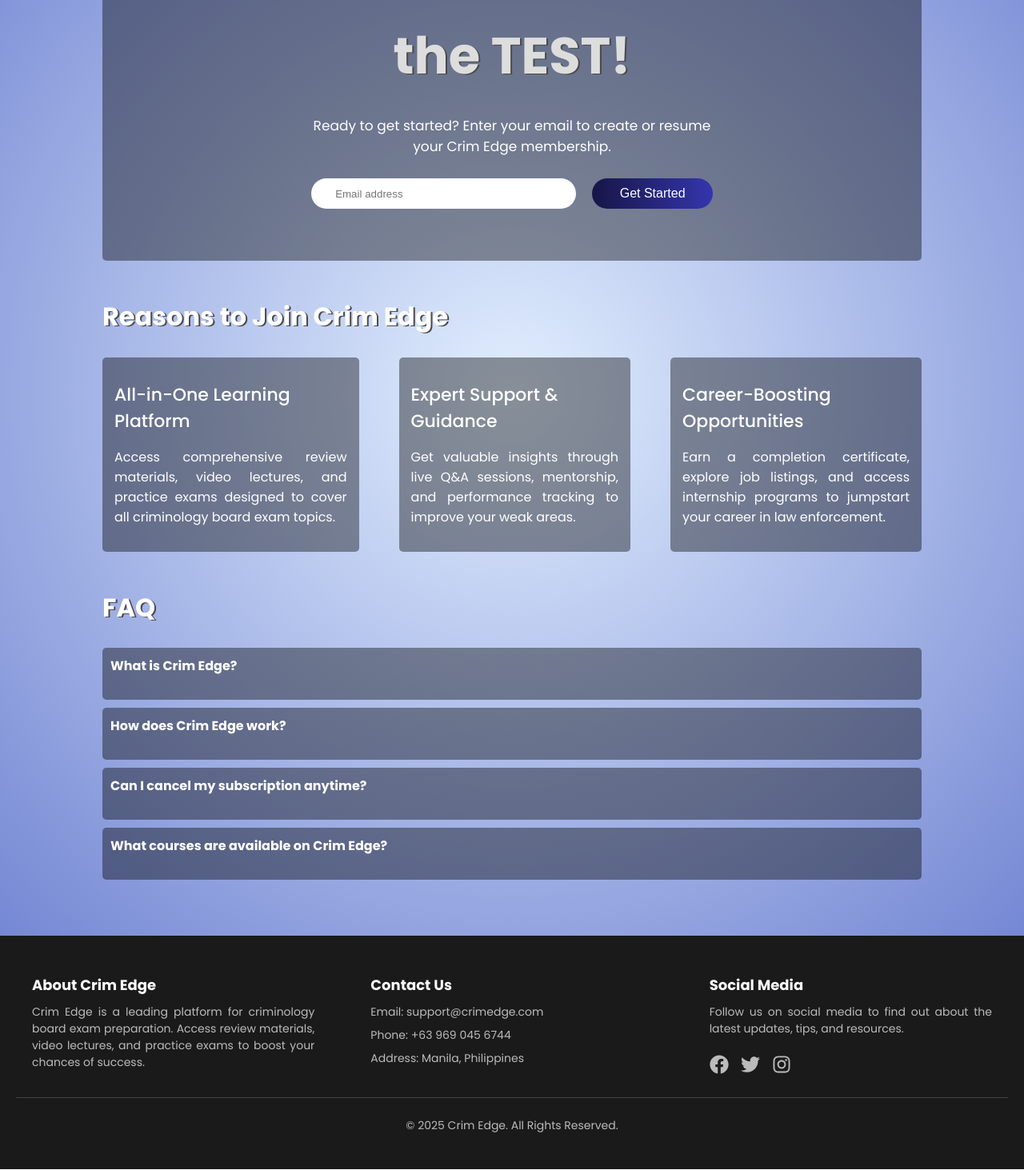
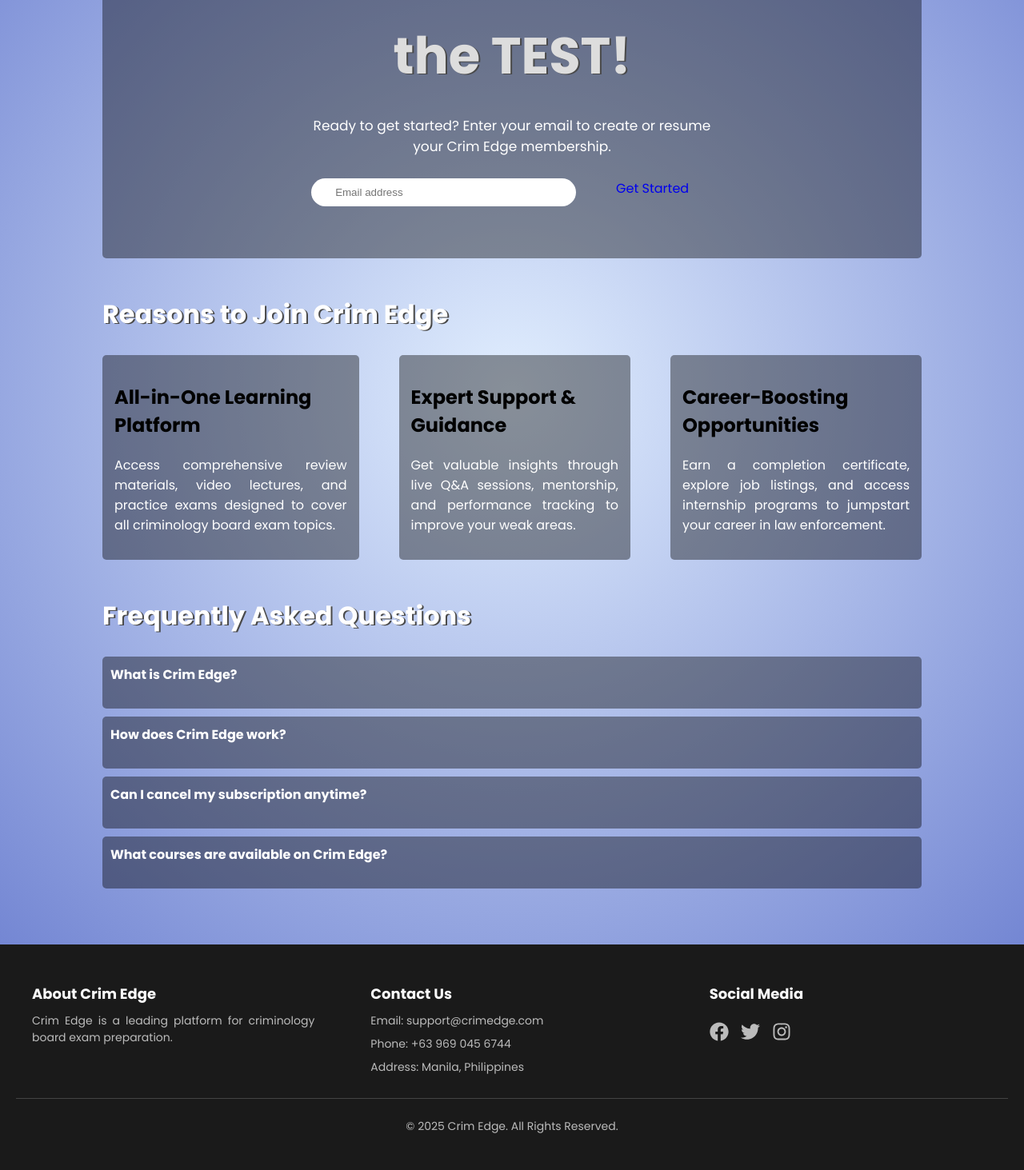
Before and after one commit to fudgeejane/CrimEdge, a React (Vite) app: page /landing in a window 1280 px wide. Shown: the part 480-1943 px from the top of the page at 80% size. Built offline with nearby package versions, Linux system fonts and the light colour scheme.

Commit message:
Update Landing.jsx

```diff
--- a/src/auth/Landing.jsx
+++ b/src/auth/Landing.jsx
@@ -1,8 +1,9 @@
-import { useState } from 'react';
+import { useState, useRef } from 'react';
 import { Link } from 'react-router-dom';
 import styles from './Landing.module.css';
 import { FaFacebook, FaTwitter, FaInstagram } from 'react-icons/fa';
-
+import gsap from 'gsap';
+import { useGSAP } from '@gsap/react';
 
 export default function Landing() {
   const [hoveredIndex, setHoveredIndex] = useState(null);
@@ -44,11 +45,51 @@ export default function Landing() {
     },
   ];
 
+  const headerRef = useRef(null);
+  const getStartedRef = useRef(null);
+  const joinSectionRef = useRef(null);
+  const faqRef = useRef(null);
+
+  // GSAP Animation
+  useGSAP(() => {
+    gsap.from(headerRef.current, {
+      y: -50,
+      opacity: 0,
+      duration: 1,
+      ease: 'power2.out',
+    });
+
+    gsap.from(getStartedRef.current, {
+      y: 50,
+      opacity: 0,
+      duration: 1,
+      delay: 0.3,
+      ease: 'power2.out',
+    });
+
+    gsap.from(joinSectionRef.current.children, {
+      opacity: 0,
+      y: 20,
+      stagger: 0.2,
+      duration: 1,
+      delay: 0.5,
+      ease: 'power2.out',
+    });
+
+    gsap.from(faqRef.current, {
+      y: 30,
+      opacity: 0,
+      duration: 1,
+      delay: 0.7,
+      ease: 'power2.out',
+    });
+  }, []);
+
   return (
     <div className={styles.container}>
       <div className={styles.LandingContainer}>
         {/* Header */}
-        <div className={styles.header}>
+        <div className={styles.header} ref={headerRef}>
           <img src="./src/assets/CrimEdge.png" alt="Logo" />
           <Link to="/signIn">
             <button className={styles.signin}>Sign In</button>
@@ -56,13 +97,13 @@ export default function Landing() {
         </div>
 
         {/* Get Started Section */}
-        <div className={styles.getStarted}>
+        <div className={styles.getStarted} ref={getStartedRef}>
           <div className={styles.getStartedHead}>
             <h1 className={styles.edge}>
               EDGE over the <span className={styles.edge}>REST</span>
             </h1>
             <h1 className={styles.conquer}>
-              <span className={styles.conquer}><span></span>CONQUER</span> the TEST!
+              <span className={styles.conquer}>CONQUER</span> the TEST!
             </h1>
           </div>
           <div className={styles.getStartedBody}>
@@ -73,32 +114,31 @@ export default function Landing() {
           <div className={styles.getStartedInput}>
             <input type="email" placeholder="Email address" className={styles.input} />
             <Link to="/signUp" className={styles.link}>
-              <button className={styles.getStartedButton}>Get Started</button>
+              Get Started
             </Link>
-
           </div>
         </div>
 
         {/* Reasons to Join Section */}
-        <div className={styles.joinContainer}>
+        <div className={styles.joinContainer} ref={joinSectionRef}>
           <div className={styles.joinContainerHead}>
             <h1>Reasons to Join Crim Edge</h1>
           </div>
           <div className={styles.joinContent}>
             <div className={styles.joinDescription}>
-              <h1>All-in-One Learning Platform</h1>
+              <h2>All-in-One Learning Platform</h2>
               <p>
                 Access comprehensive review materials, video lectures, and practice exams designed to cover all criminology board exam topics.
               </p>
             </div>
             <div className={styles.joinDescription}>
-              <h1>Expert Support & Guidance</h1>
+              <h2>Expert Support & Guidance</h2>
               <p>
                 Get valuable insights through live Q&A sessions, mentorship, and performance tracking to improve your weak areas.
               </p>
             </div>
             <div className={styles.joinDescription}>
-              <h1>Career-Boosting Opportunities</h1>
+              <h2>Career-Boosting Opportunities</h2>
               <p>
                 Earn a completion certificate, explore job listings, and access internship programs to jumpstart your career in law enforcement.
               </p>
@@ -107,9 +147,9 @@ export default function Landing() {
         </div>
 
         {/* FAQ Section */}
-        <div className={styles.faqContainer}>
+        <div className={styles.faqContainer} ref={faqRef}>
           <div className={styles.faqContainerHead}>
-            <h1>FAQ</h1>
+            <h1>Frequently Asked Questions</h1>
           </div>
           <div className={styles.faqContent}>
             {faqData.map((item, index) => (
@@ -135,16 +175,17 @@ export default function Landing() {
             ))}
           </div>
         </div>
+
+
+
       </div>
+       {/* Footer */}
 
-      {/* Footer */}
       <footer className={styles.footer}>
         <div className={styles.footerContainer}>
           <div className={styles.footerSection}>
             <h3>About Crim Edge</h3>
-      <p>
-        Crim Edge is a leading platform for criminology board exam preparation. Access review materials, video lectures, and practice exams to boost your chances of success.
-      </p>
+            <p>Crim Edge is a leading platform for criminology board exam preparation.</p>
           </div>
           <div className={styles.footerSection}>
             <h3>Contact Us</h3>
@@ -154,19 +195,10 @@ export default function Landing() {
           </div>
           <div className={styles.footerSection}>
             <h3>Social Media</h3>
-      <p>
-        Follow us on social media to find out about the latest updates, tips, and resources.
-      </p>
             <div className={styles.socialIcons}>
-        <a href="https://www.facebook.com" target="_blank" rel="noopener noreferrer">
-          <FaFacebook />
-        </a>
-        <a href="https://www.twitter.com" target="_blank" rel="noopener noreferrer">
-          <FaTwitter />
-        </a>
-        <a href="https://www.instagram.com" target="_blank" rel="noopener noreferrer">
-          <FaInstagram />
-        </a>
+              <a href="#"><FaFacebook /></a>
+              <a href="#"><FaTwitter /></a>
+              <a href="#"><FaInstagram /></a>
             </div>
           </div>
         </div>
```
Lines whose indentation alone changed are shown as unchanged.
